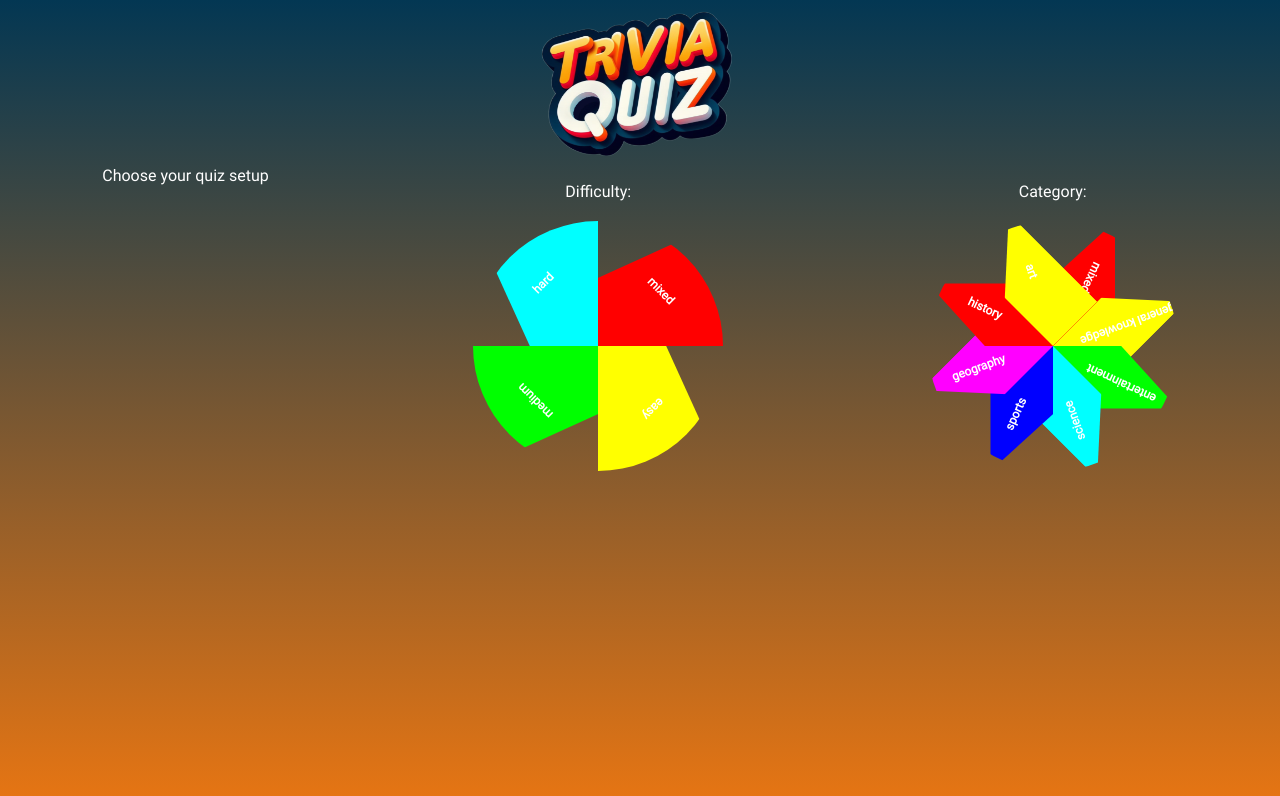
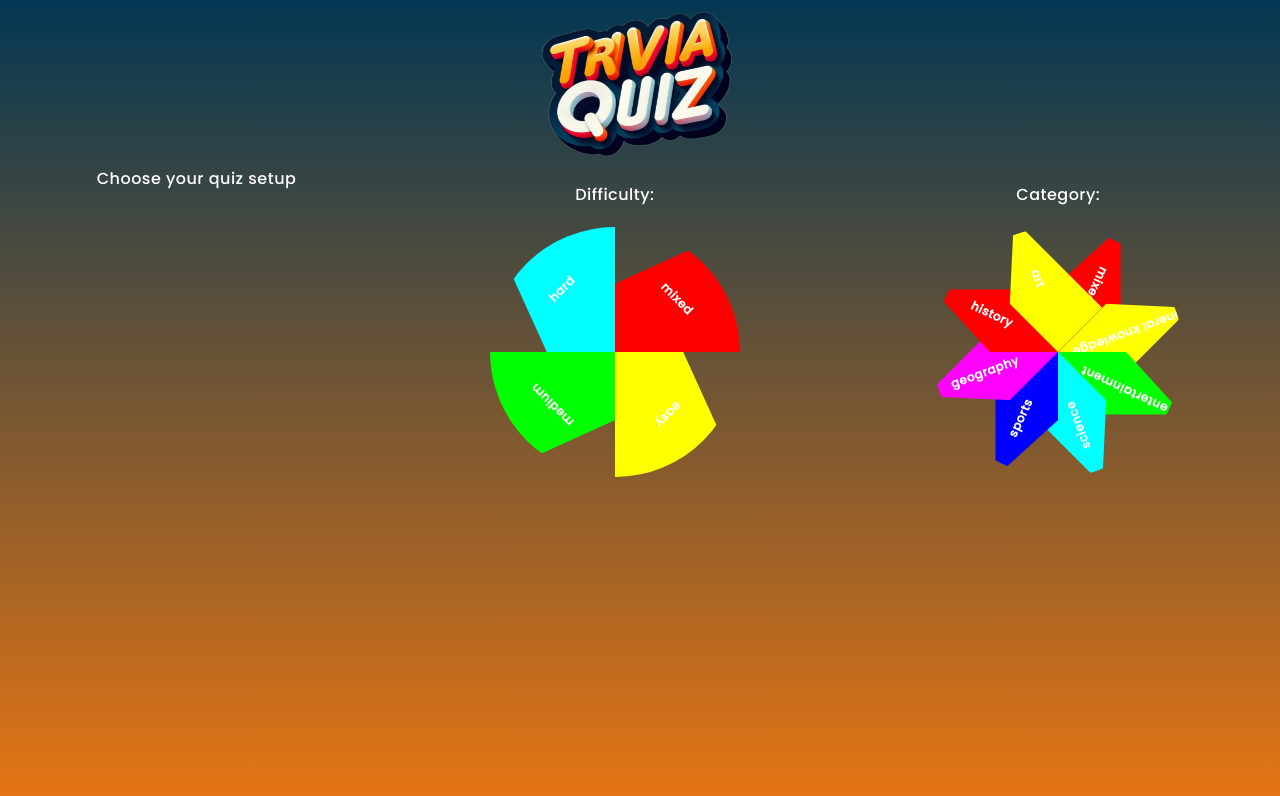
Before and after one commit to cfLaz/TriviaQuiz, a React (Create React App) app: page / in a window 1280 px wide. Shown: the top 796 px of the page. Built offline with nearby package versions, Linux system fonts and the light colour scheme.

Commit message:
change main font and add space between letters

```diff
--- a/src/index.scss
+++ b/src/index.scss
@@ -23,11 +23,12 @@ body {
    width: 100vw;
    position: relative;
    margin: 0;
-   font-family: 'Roboto', -apple-system, BlinkMacSystemFont,  'Segoe UI',
+   font-family: 'Poppins', -apple-system, BlinkMacSystemFont,  'Roboto',
       'Oxygen', 'Ubuntu', 'Cantarell', 'Fira Sans', 'Droid Sans',
       'Helvetica Neue', sans-serif;
    -webkit-font-smoothing: antialiased;
    -moz-osx-font-smoothing: grayscale;
+   letter-spacing: 0.5px;
    scrollbar-color: $color-main-bg;
    scrollbar-face-color: $color-accent;
 }
```
